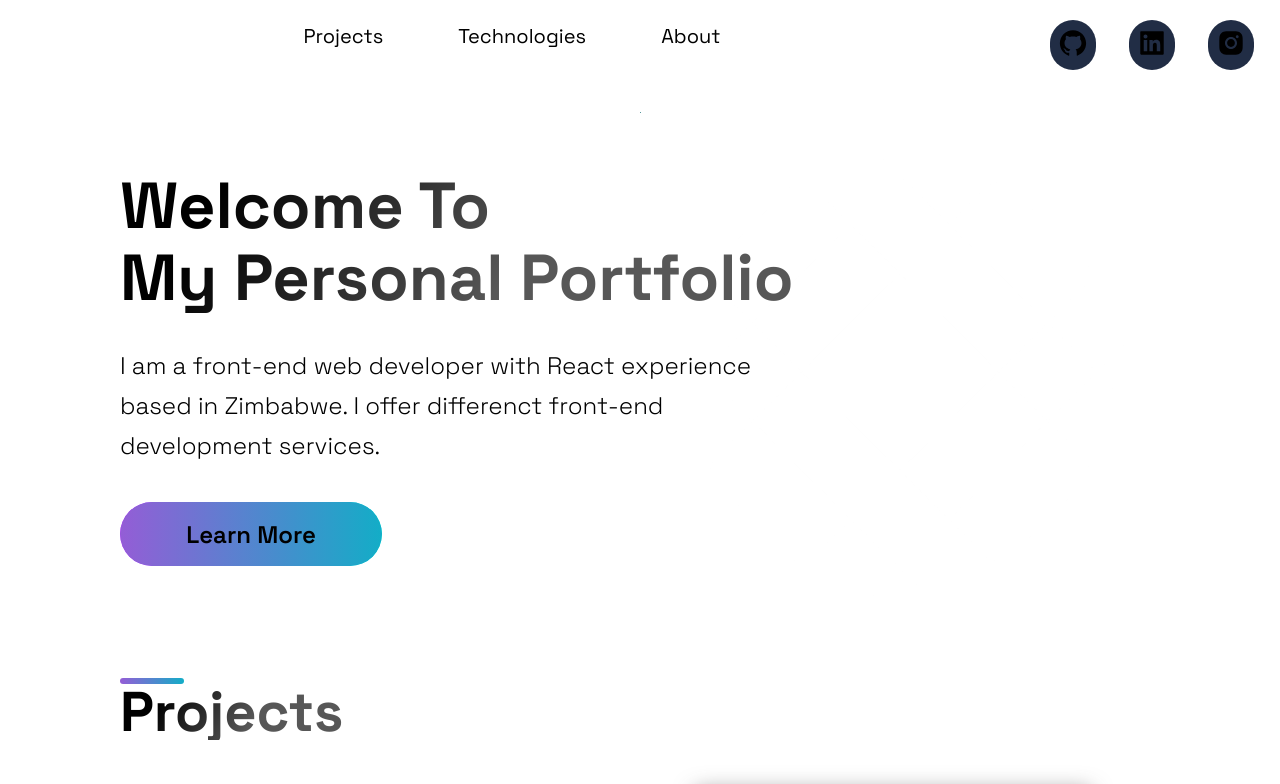
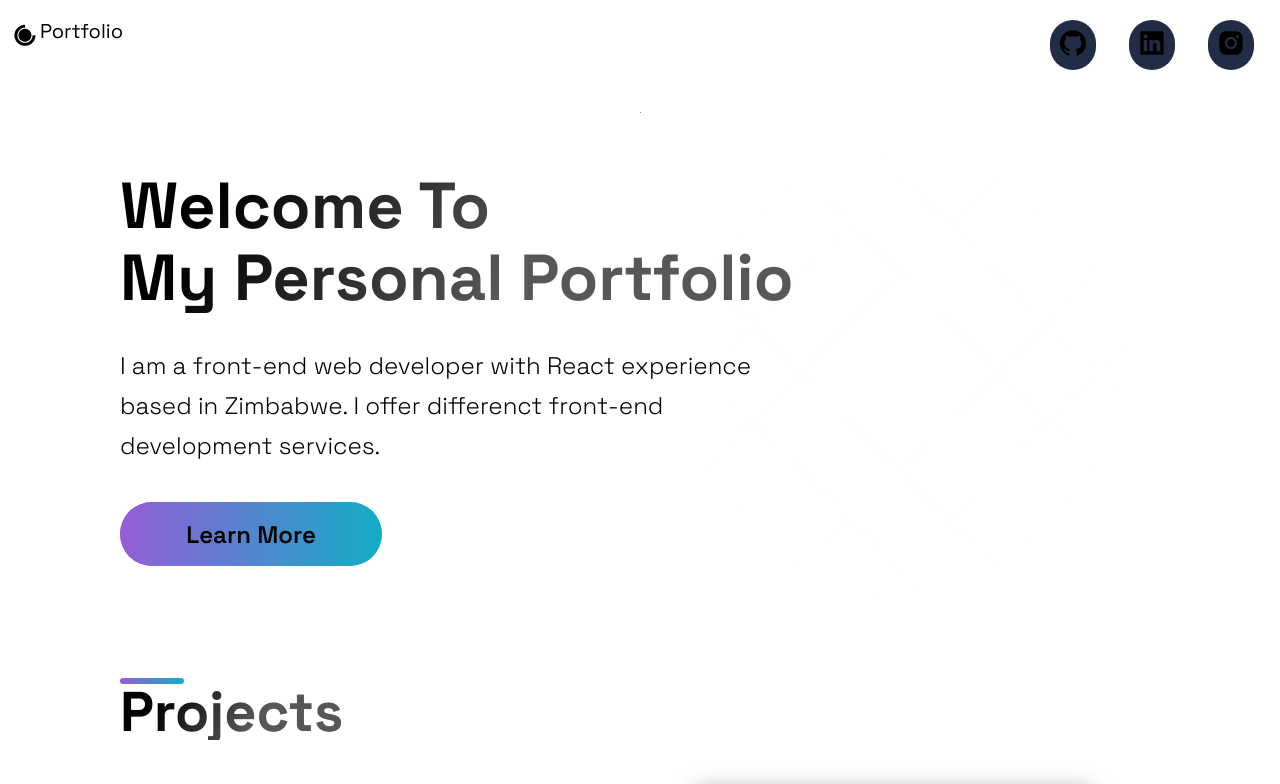
Before and after one commit to yesayajones/portfolio, a Next.js app: page / in a window 1280 px wide. Shown: the top 784 px of the page. Built offline with nearby package versions, Linux system fonts and the light colour scheme.

Commit message:
fix: Remove the Link usage

```diff
--- a/src/components/Header/Header.js
+++ b/src/components/Header/Header.js
@@ -16,20 +16,10 @@ import {
 const Header = () => (
 	<Container>
 		<Div1>
-			<Link href='/'>
-				<a
-					style={{
-						display: 'flex',
-						alignItems: 'center',
-						color: 'white',
-						marginBottom: '20;',
-					}}
-				>
-					<DiCssdeck size='3rem' /> <Span>Portfolio</Span>
-				</a>
-			</Link>
+			<DiCssdeck size='3rem' />
+			<Span>Portfolio</Span>
 		</Div1>
-		<Div2>
+		{/* <Div2>
 			<li>
 				<Link href='#projects'>
 					<NavLink>Projects</NavLink>
@@ -45,7 +35,7 @@ const Header = () => (
 					<NavLink>About</NavLink>
 				</Link>
 			</li>
-		</Div2>
+		</Div2> */}
 		<Div3>
 			<SocialIcons href='https://github.com'>
 				<AiFillGithub size='3rem' />
```
Also changed, not shown: package.json (+5 -3 lines), 2 other files (tests, documents, lock files or other folders).
